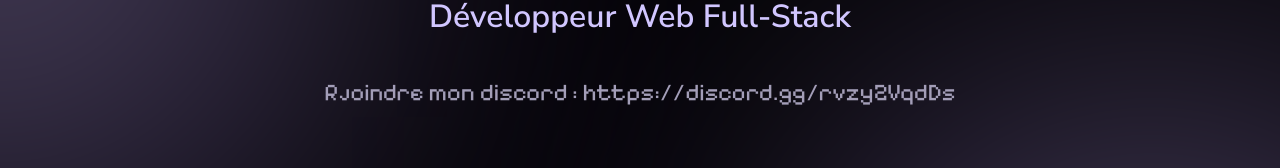
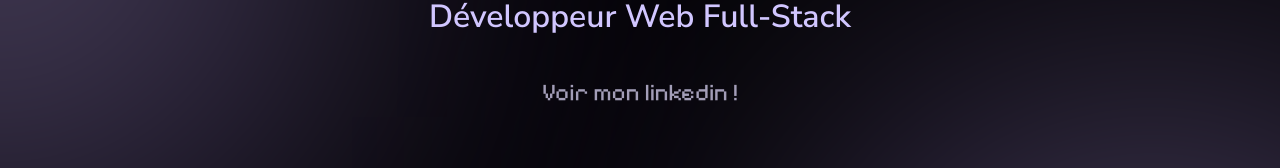
Before and after one commit to bahoooz/PortfolioFinalProject, a React (Vite) app: page / in a window 1280 px wide. Shown: the part 283-451 px from the top of the page. Built offline with nearby package versions, Linux system fonts and the light colour scheme.

Commit message:
lien header changé pour linkedin

```diff
--- a/src/global-code/components-jsx/Header.jsx
+++ b/src/global-code/components-jsx/Header.jsx
@@ -15,8 +15,8 @@
       <h2>
         Développeur Web Full-Stack
       </h2>
-      <a className="link-header" href="https://discord.gg/rvzyZVqdDs" target="_blank" rel="noreferrer">
-      <Typewriter text="Rejoindre mon discord : https://discord.gg/rvzyZVqdDs" />
+      <a className="link-header" href="https://www.linkedin.com/in/julien-brault-ch%C3%A9rif-aa276226b/" target="_blank" rel="noreferrer">
+      <Typewriter text="Vooir mon linkedin !" />
       </a>
       <div className="container-projects">
         <div className="img-box">
```
